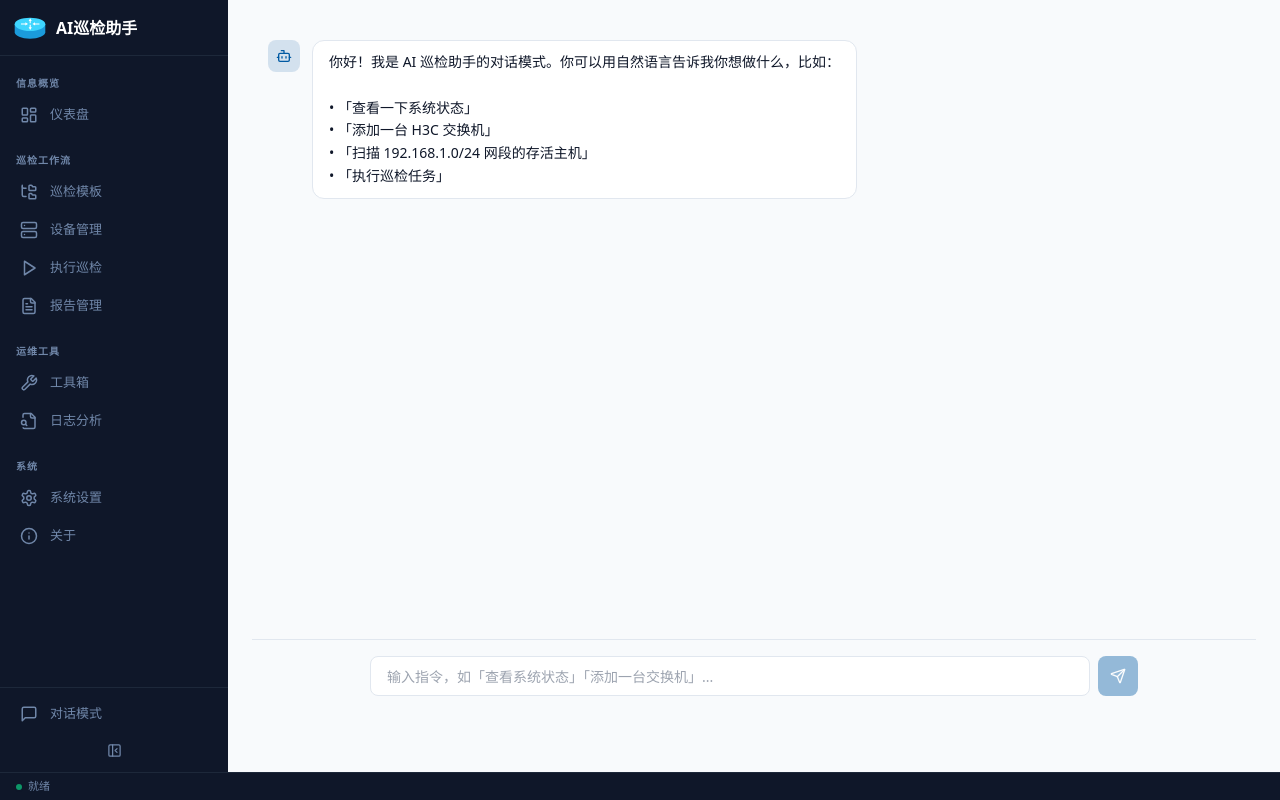
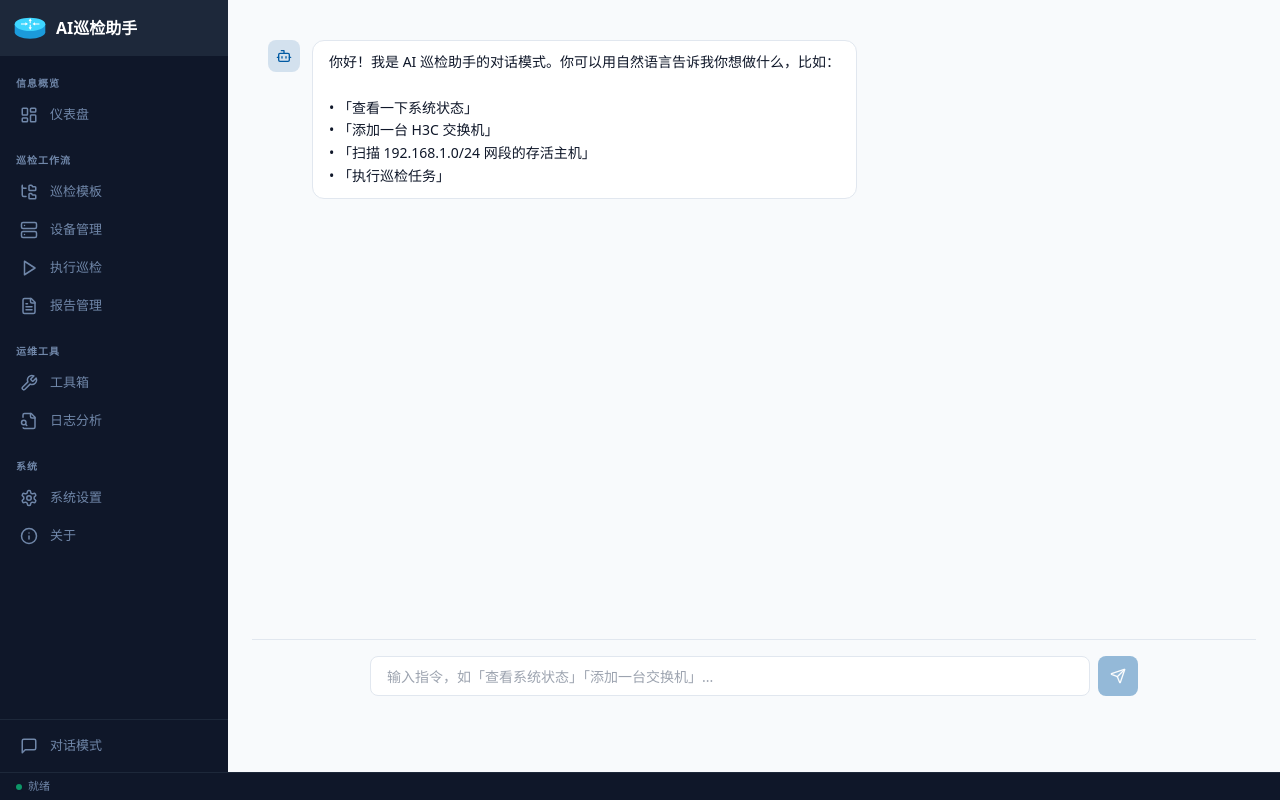
Before and after one commit to neowong/inspection-rust, a React (Vite) app: page /chat in a window 1280 px wide. Built offline with nearby package versions, Linux system fonts and the light colour scheme.

Commit message:
refactor: 侧边栏收起改为点击品牌区域切换，去掉底部收起按钮

```diff
--- a/src/layouts/AppShell.tsx
+++ b/src/layouts/AppShell.tsx
@@ -1,6 +1,6 @@
 import { useState, useEffect, useMemo } from "react";
 import { Outlet, useNavigate, useLocation } from "react-router-dom";
-import { LayoutDashboard, FolderTree, Server, Play, Settings, FileSearch, FileText, Wrench, Info, MessageSquare, PanelLeftClose, PanelLeft } from "lucide-react";
+import { LayoutDashboard, FolderTree, Server, Play, Settings, FileSearch, FileText, Wrench, Info, MessageSquare } from "lucide-react";
 
 type PageKey = "dashboard" | "templates" | "devices" | "inspection" | "reports" | "tools" | "logs" | "settings" | "about" | "chat";
 
@@ -111,9 +111,13 @@ export default function AppShell() {
           style={{ backgroundColor: sidebarBg }}
         >
 
-          {/* Brand */}
-          <div className={`flex items-center h-14 border-b px-3 gap-2 ${collapsed ? "justify-center" : ""}`}
-            style={{ borderColor: "hsl(var(--sidebar-hover))" }}>
+          {/* Brand — 点击收起/展开 */}
+          <div
+            onClick={() => setCollapsed(!collapsed)}
+            className={`flex items-center h-14 border-b px-3 gap-2 cursor-pointer select-none transition-colors hover:bg-[hsl(var(--sidebar-hover))] ${collapsed ? "justify-center" : ""}`}
+            style={{ borderColor: "hsl(var(--sidebar-hover))" }}
+            title={collapsed ? "展开菜单" : "收起菜单"}
+          >
             <img
               src="/router.svg"
               alt="AI巡检助手"
@@ -162,9 +166,8 @@ export default function AppShell() {
             ))}
           </nav>
 
-          {/* 底部：对话模式 + 收起按钮 */}
-          <div className="px-2 pb-2 space-y-1" style={{ borderColor: "hsl(var(--sidebar-hover))", borderTopWidth: 1 }}>
-            {/* 对话模式 */}
+          {/* 底部：对话模式 */}
+          <div className="px-2 pb-2" style={{ borderColor: "hsl(var(--sidebar-hover))", borderTopWidth: 1 }}>
             <button
               onClick={() => navigate("/chat")}
               title={collapsed ? "对话模式" : undefined}
@@ -174,15 +177,6 @@ export default function AppShell() {
             >
               <MessageSquare size={18} className="shrink-0" />
               {!collapsed && <span className="text-[13px] truncate">对话模式</span>}
-            </button>
-            {/* 收起/展开 */}
-            <button
-              onClick={() => setCollapsed(!collapsed)}
-              title={collapsed ? "展开菜单" : "收起菜单"}
-              className="flex items-center justify-center w-full h-7 rounded-md transition-colors hover:bg-[hsl(var(--sidebar-hover))]"
-              style={{ color: "hsl(var(--sidebar-text-muted))" }}
-            >
-              {collapsed ? <PanelLeft size={15} /> : <PanelLeftClose size={15} />}
             </button>
           </div>
         </aside>
```
